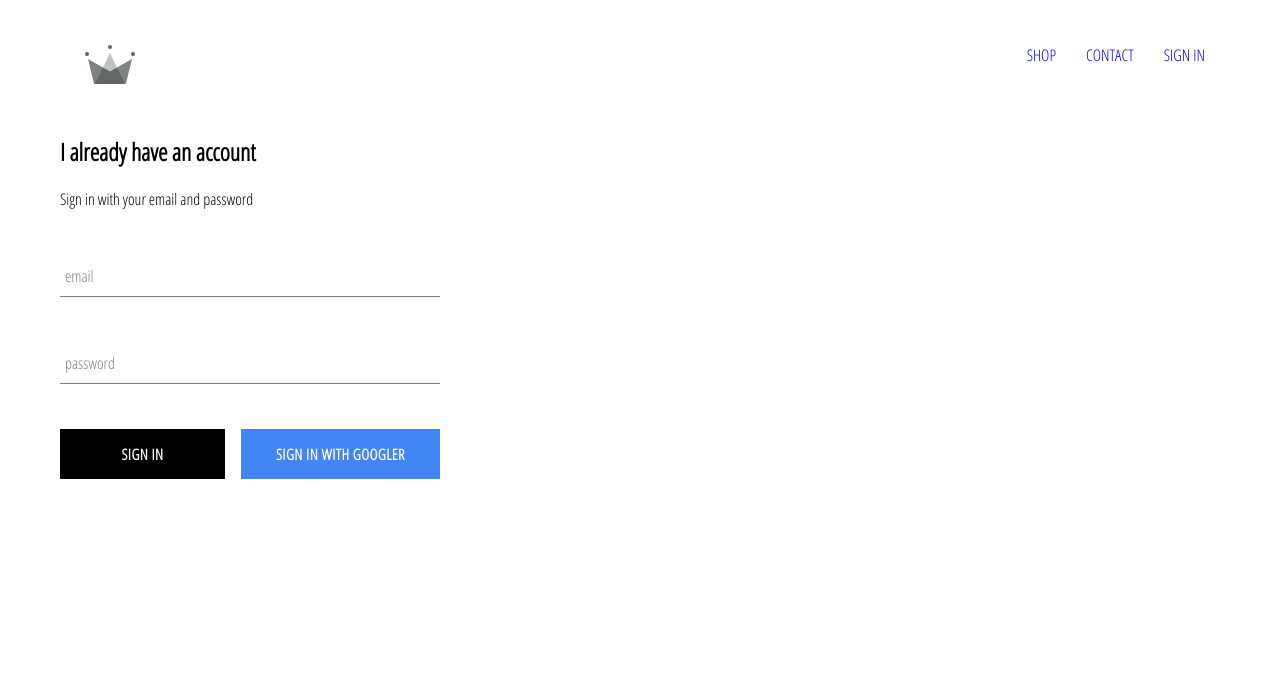
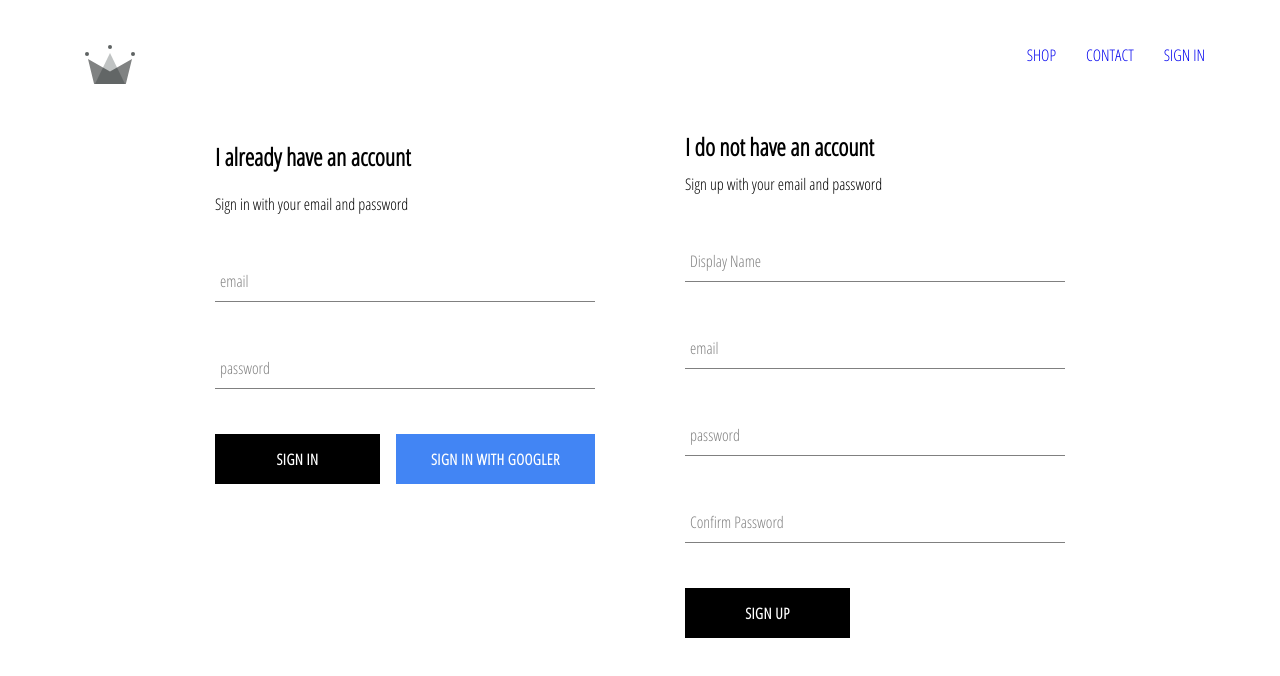
Before and after one commit to daniel-rooein/crwn-clothing, a React (Create React App) app: page /signin in a window 1280 px wide. Shown: the top 676 px of the page. Built offline with nearby package versions, Linux system fonts and the light colour scheme; no server answers.

Commit message:
implemented firebase utils included ability to store authenticated users into firestore database

```diff
--- a/src/App.js
+++ b/src/App.js
@@ -5,7 +5,7 @@ import { Switch, Route } from 'react-router-dom';
 import ShopPage from './pages/shop/shop.component';
 import Header from './components/header/header.component';
 import SignInAndSignUpPage from './pages/sign-in-and-sign-up/sing-in-and-sign-up.component';
-import { auth } from './firebase/firebase.utils';
+import { auth, createUserProfileDocument } from './firebase/firebase.utils';
 
 class App extends React.Component {
   constructor(props) {
@@ -19,9 +19,23 @@ class App extends React.Component {
   unsubscribeFromAuth = null;
 
   componentDidMount() {
-    this.unsubscribeFromAuth = auth.onAuthStateChanged(user => {
-      this.setState({currentUser: user});
-      console.log(user)
+    this.unsubscribeFromAuth = auth.onAuthStateChanged(async userAuth => {
+      if (userAuth) {
+        const userRef = await createUserProfileDocument(userAuth);
+
+        userRef.onSnapshot(snapShot => {
+          this.setState({
+            currentUser: {
+              id: snapShot.id,
+              ...snapShot.data()
+            }
+          }, () => console.log(this.state.currentUser))
+        });
+      } else {
+        this.setState({
+          currentUser: userAuth
+        });
+      }
     });
   }
 
@@ -37,7 +51,7 @@ class App extends React.Component {
           <Route path='/shop' component={ShopPage} />
           <Route path='/signin' component={SignInAndSignUpPage} />
           <Route path='/' component={HomePage} />
-        </Switch>
+        </Switch >
       </div>
     );
   }
--- a/src/components/custom-button/custom-button.styles.scss
+++ b/src/components/custom-button/custom-button.styles.scss
@@ -24,7 +24,7 @@
         background-color: #4285f4;
         color: white;
 
-        &:hover{
+        &:hover {
             background-color: #357ae8;
             border: none;
         }
--- a/src/components/sign-in/sign-in.component.jsx
+++ b/src/components/sign-in/sign-in.component.jsx
@@ -3,7 +3,7 @@ import React from 'react';
 import './sign-in.styles.scss';
 import FormInput from '../form-input/form-input.component';
 import CustomButton from '../custom-button/custom-button.component';
-import {signInWithGoogle} from '../../firebase/firebase.utils';
+import { signInWithGoogle } from '../../firebase/firebase.utils';
 
 class SignIn extends React.Component {
   constructor(props) {
@@ -11,24 +11,24 @@ class SignIn extends React.Component {
 
     this.state = {
       email: '',
-            password: ''
-        }
+      password: '',
+    };
   }
 
-    handleSubmit = event => {
+  handleSubmit = (event) => {
     event.preventDefault();
 
-        this.setState({email:'', password:''});
-    }
+    this.setState({ email: '', password: '' });
+  };
 
-    handleChange = event => {
-        const {value, name} = event.target;
+  handleChange = (event) => {
+    const { value, name } = event.target;
 
-        this.setState({[name]: value});
-    }
+    this.setState({ [name]: value });
+  };
 
-    render () {
-        return(
+  render() {
+    return (
       <div className="sign-in">
         <h2>I already have an account</h2>
         <span>Sign in with your email and password</span>
@@ -54,11 +54,14 @@ class SignIn extends React.Component {
           />
           <div className="button">
             <CustomButton type="submit"> Sign In </CustomButton>
-                        <CustomButton onClick={signInWithGoogle} isGoogleSignIn> Sign In With Googler </CustomButton>
+            <CustomButton onClick={signInWithGoogle} isGoogleSignIn>
+              {' '}
+              Sign In With Googler{' '}
+            </CustomButton>
           </div>
         </form>
       </div>
-        )
+    );
   }
 }
 
--- /dev/null
+++ b/src/components/sing-up/sign-up.styles.scss
@@ -0,0 +1,9 @@
+.sign-up {
+    display: flex;
+    flex-direction: column;
+    width: 380px;
+
+    .title {
+        margin: 10px 0px;
+    }
+}
--- /dev/null
+++ b/src/components/sing-up/sing-up.component.jsx
@@ -0,0 +1,100 @@
+import React from 'react';
+import FormInput from '../form-input/form-input.component';
+import CustomerButton from '../custom-button/custom-button.component';
+
+import { auth, createUserProfileDocument } from '../../firebase/firebase.utils';
+
+import './sign-up.styles.scss';
+
+class SignUp extends React.Component {
+    constructor() {
+        super();
+
+        this.state = {
+            displayName: '',
+            email: '',
+            password: '',
+            confirmedPassword: ''
+        }
+    }
+
+    handleSubmit = async event => {
+        event.preventDefault();
+
+        const { displayName, email, password, confirmedPassword } = this.state;
+
+        if (password !== confirmedPassword) {
+            alert("passwords don't match")
+            return;
+        }
+
+        try {
+            const { user } = await auth.createUserWithEmailAndPassword(email, password)
+
+            await createUserProfileDocument(user, { displayName });
+
+            this.setState({
+                displayName: '',
+                email: '',
+                password: '',
+                confirmedPassword: ''
+            });
+
+        } catch (error) {
+            console.error(error);
+        }
+    }
+
+    handleChange = event => {
+        const { name, value } = event.target;
+
+        this.setState({ [name]: value });
+    }
+
+    render() {
+        const { displayName, email, password, confirmedPassword } = this.state;
+        return (
+            <div className="sign-up">
+                <h2 className="title">I do not have an account</h2>
+                <span>Sign up with your email and password</span>
+                <form className="sign-up-form" onSubmit={this.handleSubmit}>
+                    <FormInput
+                        type="text"
+                        name="displayName"
+                        value={displayName}
+                        label="Display Name"
+                        handleChange={this.handleChange}
+                        required>
+                    </FormInput>
+                    <FormInput
+                        type="email"
+                        name="email"
+                        value={email}
+                        label="email"
+                        handleChange={this.handleChange}
+                        required>
+                    </FormInput>
+                    <FormInput
+                        type="password"
+                        name="password"
+                        value={password}
+                        label="password"
+                        handleChange={this.handleChange}
+                        required>
+                    </FormInput>
+                    <FormInput
+                        type="password"
+                        name="confirmedPassword"
+                        value={confirmedPassword}
+                        label="Confirm Password"
+                        handleChange={this.handleChange}
+                        required>
+                    </FormInput>
+                    <CustomerButton type="submit">SIGN UP</CustomerButton>
+                </form>
+            </div>
+        )
+    }
+}
+
+export default SignUp;
--- a/src/firebase/firebase.utils.js
+++ b/src/firebase/firebase.utils.js
@@ -13,6 +13,33 @@ const config = {
     measurementId: "G-CZZPK3JGE7"
 };
 
+export const createUserProfileDocument = async (userAuth, additionalData) => {
+    if (!userAuth)
+        return;
+
+    const userRef = firestore.doc(`users/${userAuth.uid}`);
+
+    const snapShot = await userRef.get();
+
+    if(!snapShot.exists) {
+        const {displayName, email} = userAuth;
+        const createdAt = new Date();
+
+        try {
+            await userRef.set({
+                displayName,
+                email,
+                createdAt,
+                ...additionalData
+            })
+        } catch (error) {
+            console.log('error creating user', error)
+        }
+    }
+
+    return userRef;
+}
+
 firebase.initializeApp(config);
 
 export const auth = firebase.auth();
--- a/src/pages/sign-in-and-sign-up/sing-in-and-sign-up.component.jsx
+++ b/src/pages/sign-in-and-sign-up/sing-in-and-sign-up.component.jsx
@@ -2,10 +2,12 @@ import React from 'react';
 
 import './sing-in-and-sign-up.styes.scss';
 import SignIn from '../../components/sign-in/sign-in.component';
+import SignUp from '../../components/sing-up/sing-up.component';
 
 const SignInAndSignUpPage = () => (
     <div className="sign-in-and-sign-up">
-        <SignIn/>
+        <SignIn />
+        <SignUp />
     </div>
 )
 
--- a/src/pages/sign-in-and-sign-up/sing-in-and-sign-up.styes.scss
+++ b/src/pages/sign-in-and-sign-up/sing-in-and-sign-up.styes.scss
@@ -0,0 +1,6 @@
+.sign-in-and-sign-up {
+    width: 850px;
+    display: flex;
+    justify-content: space-between;
+    margin: 30px auto;
+}
```
Lines whose indentation alone changed are shown as unchanged.
